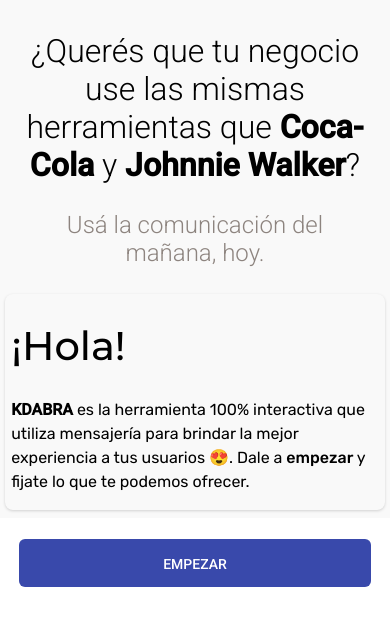
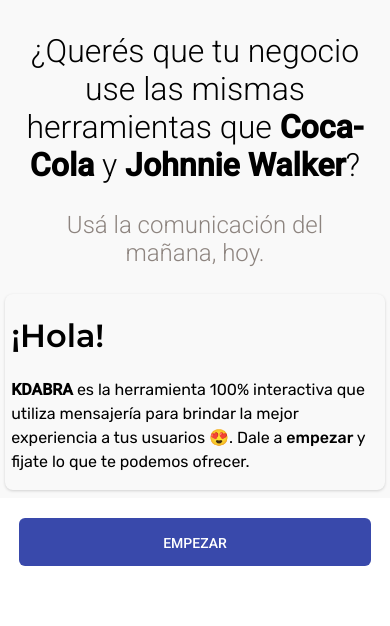
Before and after one commit to FedeAPerez/kdabrawebplatform, a React (Create React App) app: page / in a window 390 px wide. Shown: the top 626 px of the page. Built offline with nearby package versions, Linux system fonts and the light colour scheme.

Commit message:
agregoarchivo

```diff
--- a/src/App.css
+++ b/src/App.css
@@ -87,7 +87,7 @@
 .message h1 {
   font-family: 'Montserrat';
   font-size: 40px;
-  font-weight: 500;
+  font-weight: 600;
   line-height: 0.8;
   letter-spacing: normal;
   text-align: left;
@@ -96,7 +96,7 @@
  .message h2 {
   font-family: 'Montserrat';
   font-size: 20px;
-  font-weight: 600;
+  font-weight: 500;
   line-height: 1.6;
   letter-spacing: normal;
   text-align: left;
@@ -247,7 +247,12 @@
    .message {
      margin: 0.5em 0.3em;
    }
-
+   .message h1 {
+     font-size: 32px;
+   }
+   .message h2 {
+     font-size: 19px;
+   }
    .left {
 
     padding: 0em 0.4em;
```
Also changed, not shown: 1 other file (tests, documents, lock files or other folders).
